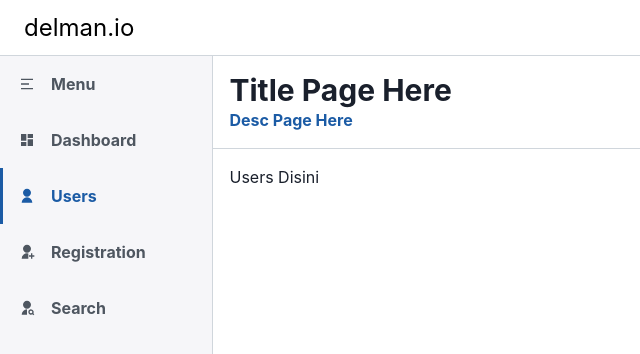
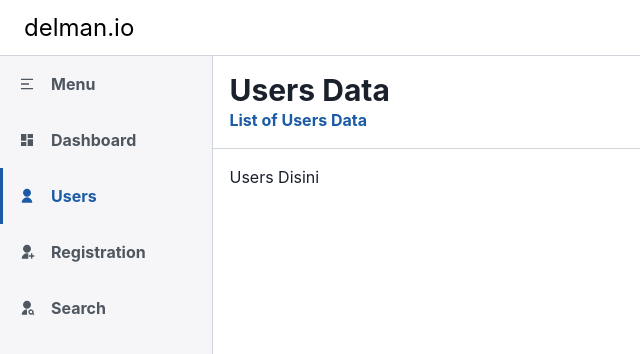
Before and after one commit to ar1fbudiman/sales-app, a Next.js app: page /users in a window 1280 px wide. Shown: the top 354 px of the page, without its empty margins (0-640 px from the left). Built offline with nearby package versions, Linux system fonts and the light colour scheme; no server answers.

Commit message:
change actions load users

```diff
--- a/pages/search.js
+++ b/pages/search.js
@@ -14,8 +14,9 @@ import { useQuery } from "react-query";
 import MainLayout from "../components/MainLayout";
 import UserFound from "../components/search/UserFound";
 import UserNotFound from "../components/search/UserNotFound";
-import { actionFindUser, actionUsers } from "../redux/actions/search.action";
+import { actionFindUser } from "../redux/actions/search.action";
 import { FaTimesCircle } from "react-icons/fa";
+import { actionUsers } from "../redux/actions/users.action";
 const Search = () => {
   const [id, setId] = useState(null);
   const [search, setSearch] = useState(null);
--- a/pages/users.js
+++ b/pages/users.js
@@ -1,8 +1,11 @@
+import { useQuery } from "react-query";
 import MainLayout from "../components/MainLayout";
+import { actionUsers } from "../redux/actions/users.action";
 
 export default function Users() {
+  const { data: users } = useQuery("users", actionUsers);
   return (
-    <MainLayout active="users">
+    <MainLayout active="users" title="Users Data" desc="List of Users Data">
       <h1>Users Disini</h1>
     </MainLayout>
   );
--- a/redux/actions/search.action.js
+++ b/redux/actions/search.action.js
@@ -1,8 +1,4 @@
 import { api } from "../../utils/api";
-
-export const actionUsers = async () => {
-  return await api.get(`/users`);
-};
 
 export const actionFindUser = async (id) => {
   return await api.get(`/users/${id}`);
--- /dev/null
+++ b/redux/actions/users.action.js
@@ -0,0 +1,5 @@
+import { api } from "../../utils/api";
+
+export const actionUsers = async () => {
+  return await api.get(`/users`);
+};
```
Also changed, not shown: components/users/Table.js (added).
